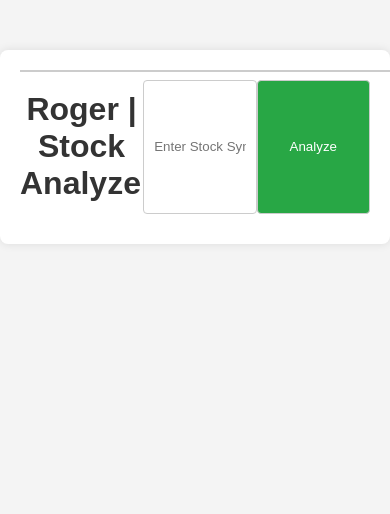
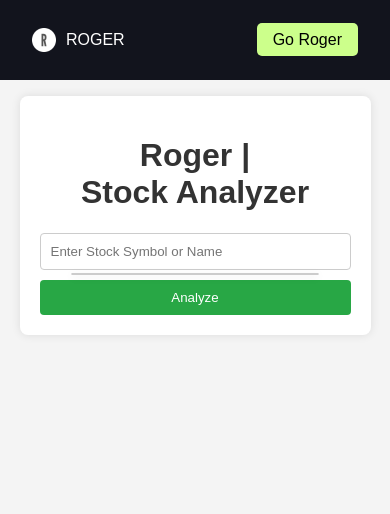
Before and after one commit to nitdraig/roger, a Flask app: page /analyzer in a window 390 px wide; the page is wider, and only the part inside the window is pictured. Shown: the top 514 px of that part. Before the commit the page ends 214 px from the top of that part, so only its background shows below. Run offline with Flask 3, Linux system fonts and the light colour scheme.

Commit message:
mod:various

```diff
--- a/app.py
+++ b/app.py
@@ -1,11 +1,10 @@
 from flask import Flask, render_template, request, jsonify
 from stock_analysis import analyze_stock, get_stock_suggestions
-from dotenv import load_dotenv
+from config import Config
 import requests
 
-load_dotenv()
-
 app = Flask(__name__)
+app.config.from_object(Config)
 
 
 # Route for the Landing Page
@@ -42,7 +41,7 @@ def autocomplete():
 
 @app.route("/github-stars", methods=["GET"])
 def get_github_stars():
-    repo_url = "https://api.github.com/repos/nitdraig/roger"
+    repo_url = app.config["GITHUB_REPO"]
     response = requests.get(repo_url)
     if response.status_code == 200:
         repo_data = response.json()
--- a/static/css/components.css
+++ b/static/css/components.css
@@ -1,15 +1,32 @@
-input,
-button {
+.container {
+  max-width: 600px;
+  margin: 50px auto;
+  margin-top: 6em;
+  padding: 20px;
+  background-color: #fff;
+  box-shadow: 0px 0px 10px rgba(0, 0, 0, 0.1);
+  border-radius: 8px;
+  text-align: center;
+}
+
+.input-container {
+  position: relative;
+}
+
+input[type="text"] {
   padding: 10px;
-  margin: 10px 0;
   width: 80%;
   border: 1px solid #ccc;
   border-radius: 4px;
+  margin-bottom: 10px;
 }
 
 button {
+  padding: 10px 20px;
   background-color: #28a745;
   color: white;
+  border: none;
+  border-radius: 4px;
   cursor: pointer;
 }
 
@@ -18,25 +35,41 @@ button:hover {
 }
 
 #suggestions {
+  position: absolute;
+  top: 40px;
+  left: 10%;
+  width: 80%;
+  background-color: #fff;
   border: 1px solid #ccc;
-  max-height: 150px;
-  overflow-y: auto;
-  background-color: white;
-  position: absolute;
+  border-radius: 4px;
+  box-shadow: 0px 2px 8px rgba(0, 0, 0, 0.1);
   z-index: 1000;
-  width: calc(80% + 20px);
-  width: 500px;
 }
 
 #suggestions div {
   padding: 10px;
   cursor: pointer;
-  width: 150px;
 }
 
 #suggestions div:hover {
   background-color: #f1f1f1;
 }
+
+@media (max-width: 768px) {
+  .container {
+    width: 90%;
+  }
+
+  input[type="text"] {
+    width: 100%;
+  }
+
+  button {
+    width: 100%;
+  }
+}
+
+/* Sección CTA */
 .cta-section {
   background: #f1f1f1;
   color: #000000;
--- a/static/css/layout.css
+++ b/static/css/layout.css
@@ -1,13 +1,3 @@
-.container {
-  display: flex;
-  max-width: 600px;
-  margin: 50px auto;
-  padding: 20px;
-  background-color: #fff;
-  box-shadow: 0px 0px 10px rgba(0, 0, 0, 0.1);
-  border-radius: 8px;
-  text-align: center;
-}
 header {
   position: sticky;
   top: 0;
--- a/static/css/pages/analyze.css
+++ /dev/null
@@ -1,4 +0,0 @@
-#result {
-    margin-top: 20px;
-    text-align: left;
-}
--- a/templates/components/header.html
+++ b/templates/components/header.html
@@ -1,6 +1,6 @@
 <header>
   <nav>
-    <a href="#" class="logo">
+    <a href="/#" class="logo">
       <img
         src="{{ url_for('static', filename='public/favicon.ico') }}"
         alt="favicon"
--- a/templates/pages/analyzer.html
+++ b/templates/pages/analyzer.html
@@ -10,15 +10,11 @@
     />
     <link
       rel="stylesheet"
-      href="{{ url_for('static', filename='css/layout.css') }}"
-    />
-    <link
-      rel="stylesheet"
       href="{{ url_for('static', filename='css/components.css') }}"
     />
     <link
       rel="stylesheet"
-      href="{{ url_for('static', filename='css/pages/landing.css') }}"
+      href="{{ url_for('static', filename='css/layout.css') }}"
     />
     <link
       rel="icon"
@@ -27,8 +23,10 @@
     />
   </head>
   <body>
+    {% include 'components/header.html' %}
     <div class="container">
       <h1>Roger | Stock Analyzer</h1>
+      <div class="input-container">
         <input
           type="text"
           id="ticker-input"
@@ -36,56 +34,11 @@
           oninput="fetchSuggestions()"
         />
         <div id="suggestions"></div>
+      </div>
       <button onclick="analyzeStock()">Analyze</button>
       <div id="result"></div>
     </div>
 
-    <script>
-      async function fetchSuggestions() {
-        const query = document.getElementById("ticker-input").value;
-        const response = await fetch(`/autocomplete?query=${query}`);
-        const suggestions = await response.json();
-        const suggestionsDiv = document.getElementById("suggestions");
-        suggestionsDiv.innerHTML = "";
-
-        suggestions.forEach((suggestion) => {
-          const suggestionItem = document.createElement("div");
-          suggestionItem.textContent = `${suggestion.name} (${suggestion.symbol})`;
-          suggestionItem.onclick = () => selectSuggestion(suggestion);
-          suggestionsDiv.appendChild(suggestionItem);
-        });
-      }
-
-      function selectSuggestion(suggestion) {
-        document.getElementById("ticker-input").value = suggestion.symbol;
-        document.getElementById("suggestions").innerHTML = "";
-      }
-
-      async function analyzeStock() {
-        const ticker = document
-          .getElementById("ticker-input")
-          .value.toUpperCase();
-        const response = await fetch("/analyze", {
-          method: "POST",
-          headers: {
-            "Content-Type": "application/json",
-          },
-          body: JSON.stringify({ ticker }),
-        });
-        const result = await response.json();
-        if (result.error) {
-          document.getElementById(
-            "result"
-          ).innerHTML = `<p>${result.error}</p>`;
-        } else {
-          document.getElementById("result").innerHTML = `
-                    <h2>${result.ticker}</h2>
-                    <p>Recommendation: ${result.recommendation}</p>
-                    <p>Sharpe Ratio: ${result.sharpe_ratio.toFixed(2)}</p>
-                    <p>Explanation: ${result.explanation}</p>
-                `;
-        }
-      }
-    </script>
+    <script src="{{ url_for('static', filename='js/stock_analyzer.js') }}"></script>
   </body>
 </html>
```
Also changed, not shown: other parts of static/css/components.css (+79 -6 lines), config.py (+6 -1 lines), static/js/stock_analyzer.js (added, +41 -0 lines). Lines whose indentation alone changed are shown as unchanged.
